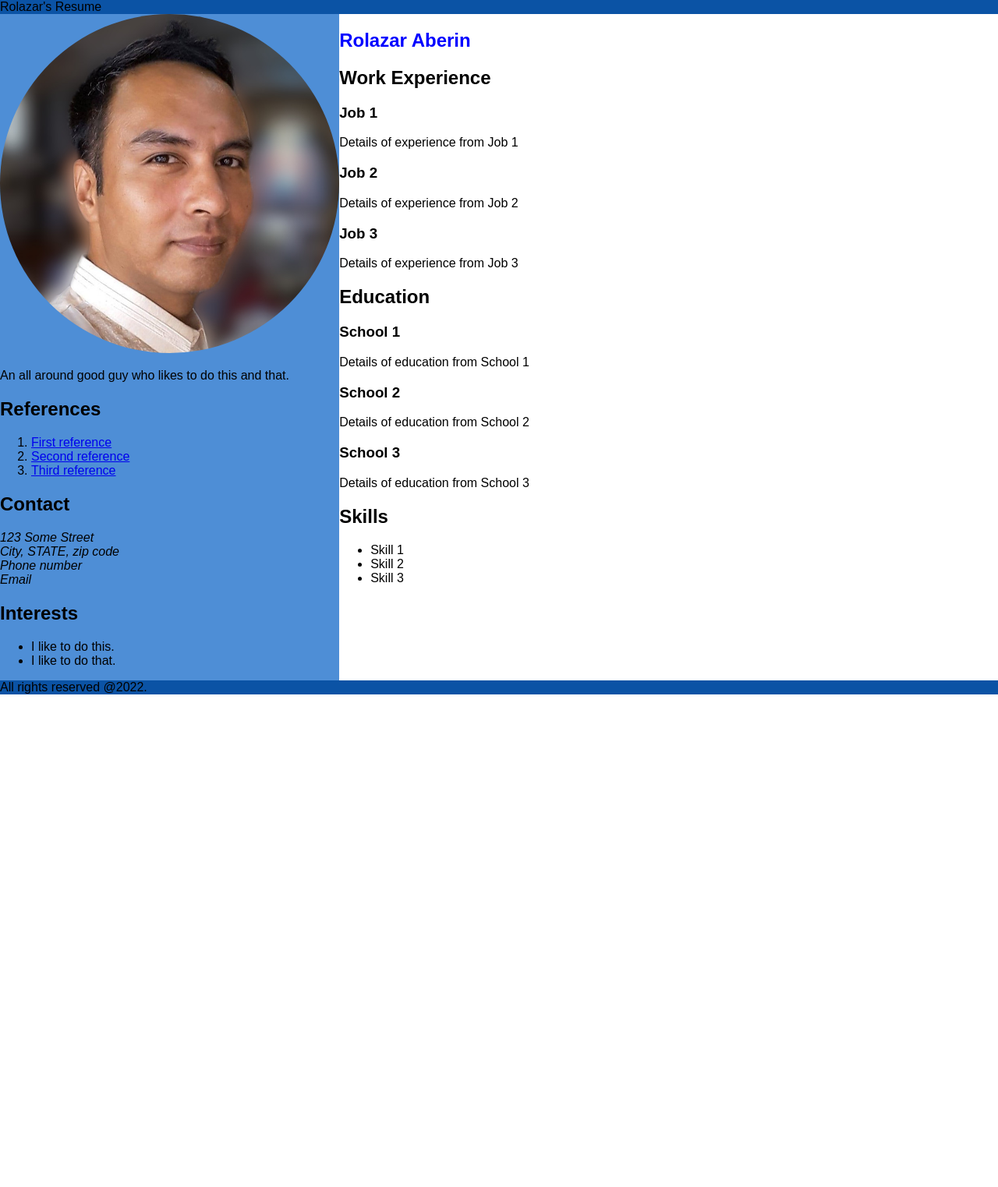
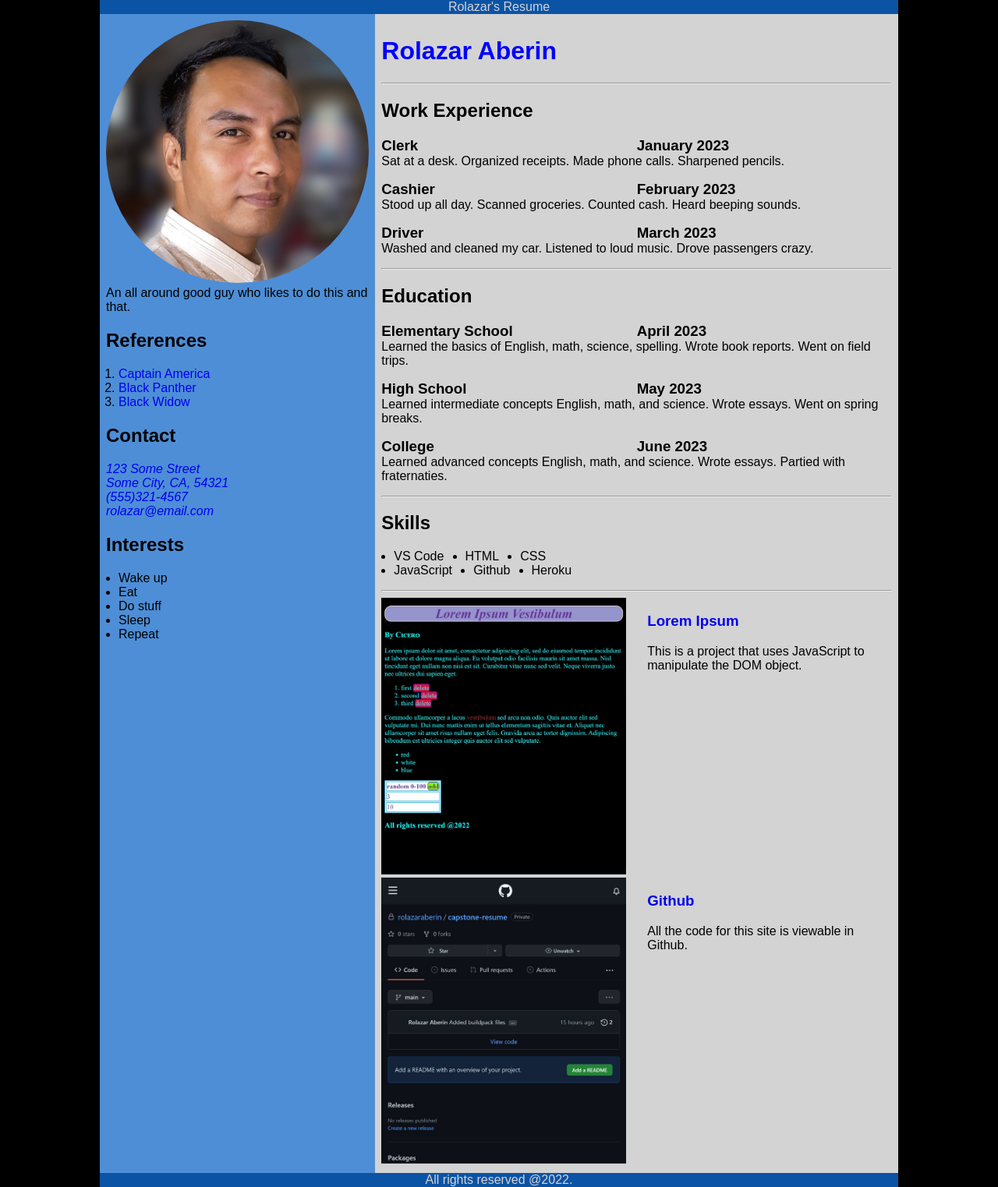
Before and after one commit to rolazaraberin/capstone-resume, a PHP site: page /resume.html in a window 1280 px wide. Shown: the whole page at 78% size. Before the commit the page ends 891 px from the top, so only its background shows below. Run offline with PHP 8.4, Linux system fonts and the light colour scheme.

Commit message:
Finished the project

```diff
--- a/resume.css
+++ b/resume.css
@@ -1,36 +1,103 @@
+/* LEVEL 1 CAPSTONE PROJECT */
+
+/* TAG STYLES */
+html {
+  background-color: black;
+  font-family: Arial, Helvetica, sans-serif;
+}
 body {
-  font-family: Arial, Helvetica, sans-serif;
-  margin: 0px;
+  margin: 0;
 }
-
-header,
+header {
+  background-color: rgb(11, 83, 165);
+  text-align: center;
+  color: lightgray;
+}
 footer {
   background-color: rgb(11, 83, 165);
+  text-align: center;
+  color: lightgray;
 }
 
 main {
-  display: flex;
   width: 100%;
-}
-
-section.left {
-  background-color: rgb(78, 142, 214);
-  width: 34%;
-  height: auto;
-}
-
-section.right {
-  width: 66%;
 }
 
 img {
   width: 100%;
-  border-radius: 50%;
-}
-
-h1 {
-  color: blue;
 }
 p {
   color: black;
 }
+
+ol {
+  padding-left: 1rem;
+}
+ul {
+  padding-left: 1rem;
+}
+
+a {
+  text-decoration: none;
+}
+
+a:hover {
+  text-decoration: underline;
+}
+/* ID STYLES */
+#resume {
+  margin-left: 10%;
+  margin-right: 10%;
+  align-items: center;
+  align-self: center;
+  align-content: center;
+}
+
+#left-side {
+  background-color: rgb(78, 142, 214);
+  width: 34%;
+  height: auto;
+  padding: 0.5rem;
+}
+#profile-img {
+  width: 100%;
+  border-radius: 50%;
+}
+
+#right-side {
+  width: 66%;
+  padding: 0.5rem;
+  background-color: lightgray;
+}
+
+#name {
+  color: blue;
+}
+
+/* CLASS STYLES */
+
+.flex-area {
+  display: flex;
+}
+.padding-right {
+  padding-right: 1.7rem;
+}
+.section {
+  display: flex;
+}
+.section-item {
+  margin-top: 0;
+  margin-bottom: 0;
+}
+
+.section-item-description {
+  margin-top: 0;
+}
+
+.align-right {
+  width: 50%;
+}
+
+.align-left {
+  width: 50%;
+}
--- a/resume.html
+++ b/resume.html
@@ -1,3 +1,5 @@
+<!-- LEVEL 1 CAPSTONE PROJECT -->
+
 <!DOCTYPE html>
 <html lang="en">
   <head>
@@ -11,80 +13,188 @@
   </head>
 
   <body>
+    <div id="resume">
       <header>Rolazar's Resume</header>
-    <main>
-      <section class="left">
-        <section>
-          <img src="Profile photo.jpg" alt="profile photo" />
-          <p>An all around good guy who likes to do this and that.</p>
-        </section>
-        <section>
+      <main class="flex-area">
+        <div id="left-side">
+          <div class="constrainer">
+            <img id="profile-img" src="Profile photo.jpg" alt="profile photo" />
+          </div>
+          <div id="summary">
+            An all around good guy who likes to do this and that.
+          </div>
+          <div id="references">
             <h2>References</h2>
             <ol>
               <li>
-              <a href="sample recommendation letter.png">First reference</a>
+                <a href="sample recommendation letter.png" target="_blank"
+                  >Captain America</a
+                >
               </li>
               <li>
                 <a
                   href="https://templatelab.com/wp-content/uploads/2017/02/letter-of-recommendation-01-790x1022.jpg"
-                >Second reference</a
+                  target="_blank"
+                  >Black Panther</a
                 >
               </li>
               <li>
                 <a
                   href="https://cdn.vertex42.com/WordTemplates/images/letter-of-reference-template.png"
-                >Third reference</a
+                  target="_blank"
+                  >Black Widow</a
                 >
               </li>
             </ol>
-        </section>
-        <section>
+          </div>
+          <div id="contact-info">
             <h2>Contact</h2>
             <address>
+              <a
+                href="http://maps.google.com/maps?q=123+Some+Street,+Some+City,+CA+54321"
+                target="_blank"
+              >
                 123 Some Street<br />
-            City, STATE, zip code<br />
-            Phone number<br />
-            Email<br />
+                Some City, CA, 54321<br
+              /></a>
+              <a href="tel:+15553214567" target="_blank">(555)321-4567</a><br />
+              <a href="mailto:rolazar@email.com" target="_blank"
+                >rolazar@email.com</a
+              ><br />
             </address>
-        </section>
-        <section>
+          </div>
+          <div id="interests">
             <h2>Interests</h2>
             <ul>
-            <li>I like to do this.</li>
-            <li>I like to do that.</li>
+              <li>Wake up</li>
+              <li>Eat</li>
+              <li>Do stuff</li>
+              <li>Sleep</li>
+              <li>Repeat</li>
             </ul>
-        </section>
-      </section>
-      <section class="right">
-        <h1>Rolazar Aberin</h1>
-        <section>
-          <h2>Work Experience</h2>
-          <h3>Job 1</h3>
-          <p>Details of experience from Job 1</p>
-          <h3>Job 2</h3>
-          <p>Details of experience from Job 2</p>
-          <h3>Job 3</h3>
-          <p>Details of experience from Job 3</p>
-        </section>
-        <section>
-          <h2>Education</h2>
-          <h3>School 1</h3>
-          <p>Details of education from School 1</p>
-          <h3>School 2</h3>
-          <p>Details of education from School 2</p>
-          <h3>School 3</h3>
-          <p>Details of education from School 3</p>
-        </section>
-        <section>
-          <h2>Skills</h2>
+          </div>
+        </div>
+        <div id="right-side">
+          <h1 id="name">Rolazar Aberin</h1>
+          <hr />
+          <div id="work-experience">
+            <h2 class="section">Work Experience</h2>
+            <div class="job">
+              <div class="flex-area">
+                <h3 class="section-item align-left">Clerk</h3>
+                <h3 class="section-item align-right">January 2023</h3>
+              </div>
+              <p class="section-item-description">
+                Sat at a desk. Organized receipts. Made phone calls. Sharpened
+                pencils.
+              </p>
+            </div>
+            <div class="job">
+              <div class="flex-area">
+                <h3 class="section-item align-left">Cashier</h3>
+                <h3 class="section-item align-right">February 2023</h3>
+              </div>
+              <p class="section-item-description">
+                Stood up all day. Scanned groceries. Counted cash. Heard beeping
+                sounds.
+              </p>
+            </div>
+            <div class="job">
+              <div class="flex-area">
+                <h3 class="section-item align-left">Driver</h3>
+                <h3 class="section-item align-right">March 2023</h3>
+              </div>
+              <p class="section-item-description">
+                Washed and cleaned my car. Listened to loud music. Drove
+                passengers crazy.
+              </p>
+            </div>
+          </div>
+          <hr />
+          <div id="education">
+            <h2 class="section">Education</h2>
+            <div class="school">
+              <div class="flex-area">
+                <h3 class="section-item align-left">Elementary School</h3>
+                <h3 class="section-item align-right">April 2023</h3>
+              </div>
+              <p class="section-item-description">
+                Learned the basics of English, math, science, spelling. Wrote
+                book reports. Went on field trips.
+              </p>
+            </div>
+            <div class="school">
+              <div class="flex-area">
+                <h3 class="section-item align-left">High School</h3>
+                <h3 class="section-item align-right">May 2023</h3>
+              </div>
+              <p class="section-item-description">
+                Learned intermediate concepts English, math, and science. Wrote
+                essays. Went on spring breaks.
+              </p>
+            </div>
+            <div class="school">
+              <div class="flex-area">
+                <h3 class="section-item align-left">College</h3>
+                <h3 class="section-item align-right">June 2023</h3>
+              </div>
+              <p class="section-item-description">
+                Learned advanced concepts English, math, and science. Wrote
+                essays. Partied with fraternaties.
+              </p>
+            </div>
+          </div>
+          <hr />
+          <div id="skills">
+            <h2 class="section">Skills</h2>
             <ul>
-            <li>Skill 1</li>
-            <li>Skill 2</li>
-            <li>Skill 3</li>
+              <div class="flex-area">
+                <li class="padding-right">VS Code</li>
+                <li class="padding-right">HTML</li>
+                <li class="padding-default">CSS</li>
+              </div>
+              <div class="flex-area">
+                <li class="padding-right">JavaScript</li>
+                <li class="padding-right">Github</li>
+                <li class="padding-default">Heroku</li>
+              </div>
             </ul>
-        </section>
-      </section>
+          </div>
+          <hr />
+          <div id="samples">
+            <a class="sample" href="sample project/index.html" target="_blank">
+              <div class="flex-area">
+                <div class="constrainer align-left padding-right">
+                  <img src="picture sample project.jpg" alt="website" />
+                </div>
+                <div class="align-right">
+                  <h3>Lorem Ipsum</h3>
+                  <p>
+                    This is a project that uses JavaScript to manipulate the DOM
+                    object.
+                  </p>
+                </div>
+              </div>
+            </a>
+            <a
+              class="sample"
+              href="https://github.com/rolazaraberin/capstone-resume"
+              target="_blank"
+            >
+              <div class="flex-area">
+                <div class="constrainer align-left padding-right">
+                  <img src="picture github.jpg" alt="github" />
+                </div>
+                <div class="align-right">
+                  <h3>Github</h3>
+                  <p>All the code for this site is viewable in Github.</p>
+                </div>
+              </div>
+            </a>
+          </div>
+        </div>
       </main>
       <footer>All rights reserved @2022.</footer>
+    </div>
   </body>
 </html>
```
Also changed, not shown: sample project/DOM-examples.css (added, +48 -0 lines), sample project/DOM-examples.js (added, +166 -0 lines), sample project/index.html (added, +51 -0 lines), picture github.jpg (added), picture sample project.jpg (added). Lines whose indentation alone changed are shown as unchanged.
